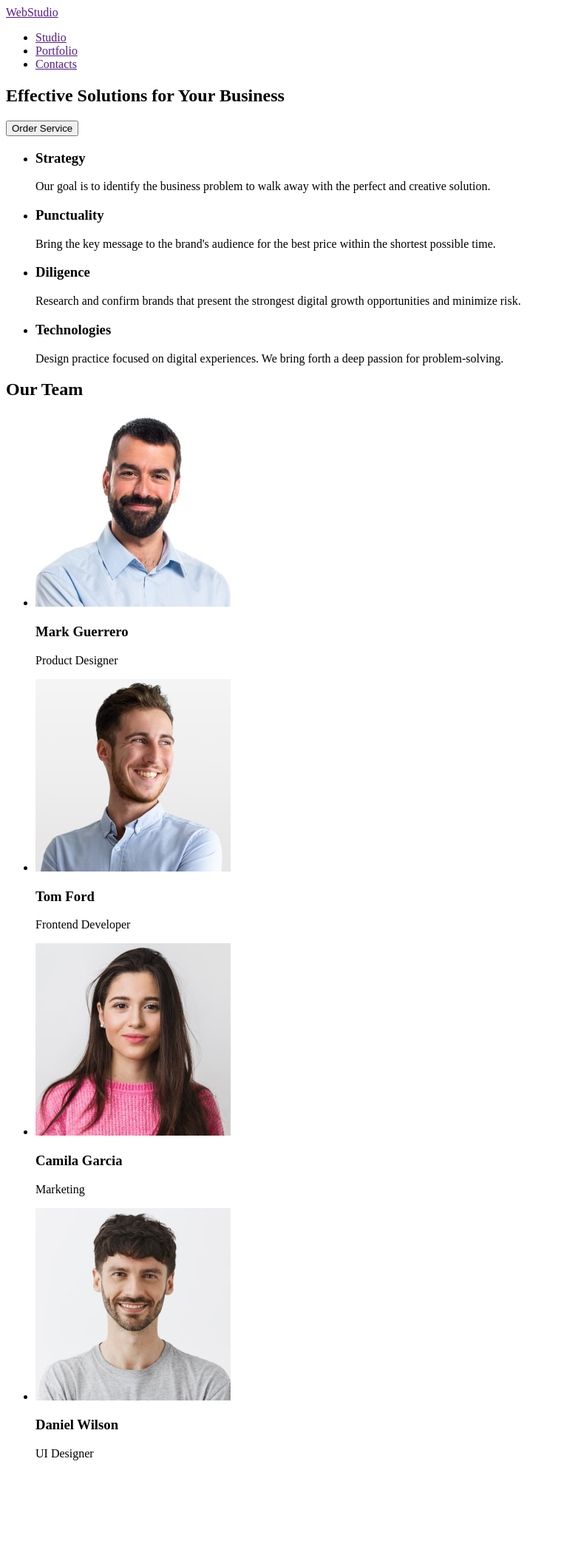
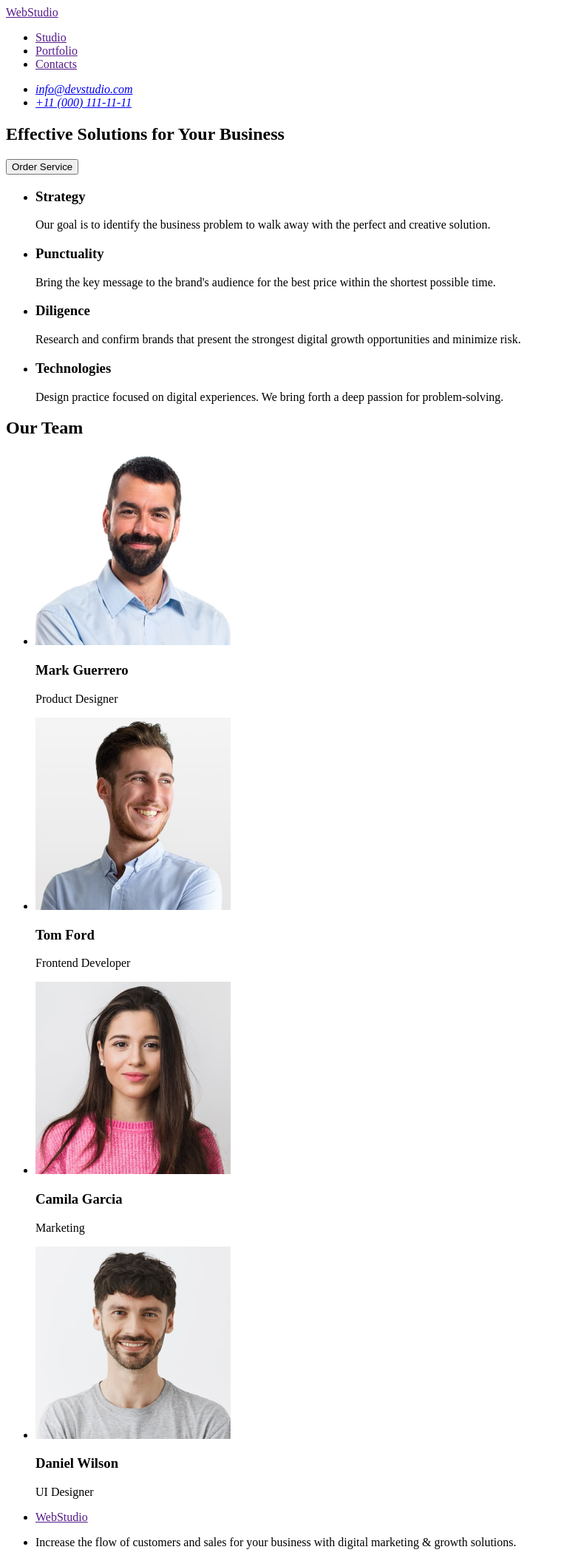
Before and after one commit to daria1kalashnikova/goit-markup-hw-01, a plain HTML site: page index.html in a window 1280 px wide. Shown: the whole page at 74% size, without its empty margins (0-759 px from the left). Before the commit the page ends 1990 px from the top, so only its background shows below. Drawn offline with Linux system fonts and the light colour scheme.

Commit message:
finished hw 1

```diff
--- a/index.html
+++ b/index.html
@@ -22,6 +22,13 @@
           </li>
         </ul>
       </nav>
+
+      <address>
+        <ul>
+          <li><a href="mailto:info@devstudio.com">info@devstudio.com</a></li>
+          <li><a href="tel:+110001111111">+11 (000) 111-11-11</a></li>
+        </ul>
+      </address>
     </header>
     <!-- #endregion Header-->
     <!-- #region Main -->
@@ -74,7 +81,7 @@
           <li>
             <img
               src="./images/team/img-1.jpg"
-              alt=""
+              alt="a middle-aged man with dark hair"
               width="264"
               height="260"
             />
@@ -84,7 +91,7 @@
           <li>
             <img
               src="./images/team/img-2.jpg"
-              alt=""
+              alt="a young man with blond hair"
               width="264"
               height="260"
             />
@@ -94,7 +101,7 @@
           <li>
             <img
               src="./images/team/img-3.jpg"
-              alt=""
+              alt="a young woman with dark hair"
               width="264"
               height="260"
             />
@@ -104,7 +111,7 @@
           <li>
             <img
               src="./images/team/img-4.jpg"
-              alt=""
+              alt="a young man with dark hair"
               width="264"
               height="260"
             />
@@ -117,7 +124,17 @@
     </main>
     <!-- #endregion Main -->
     <!-- #region Footer -->
-    <footer></footer>
+    <footer>
+      <ul>
+        <li><a href="">WebStudio</a></li>
+        <li>
+          <p>
+            Increase the flow of customers and sales for your business with
+            digital marketing & growth solutions.
+          </p>
+        </li>
+      </ul>
+    </footer>
     <!-- #endregion Footer -->
   </body>
 </html>
```
